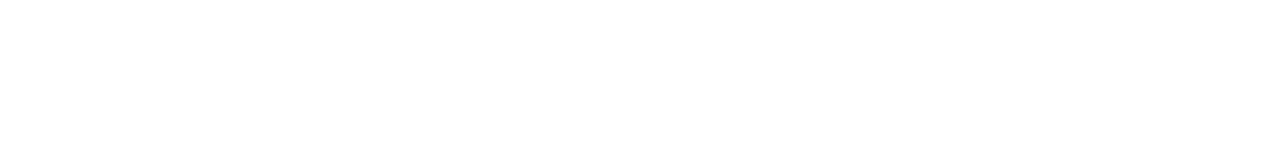
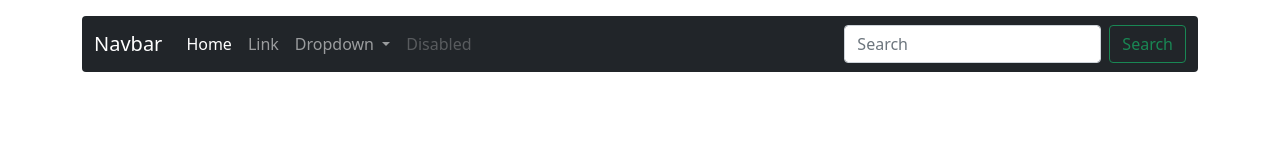
Before and after one commit to FastMinion/TombolokWeb, a plain HTML site: page index.html in a window 1280 px wide. Drawn offline with Linux system fonts and the light colour scheme; files that its build step writes are made by us from their sources.

Commit message:
gyerünk minny minny sikerülni fog

```diff
--- a/index.html
+++ b/index.html
@@ -1,12 +1,61 @@
 <!DOCTYPE html>
 <html lang="en">
+
 <head>
     <meta charset="UTF-8">
     <meta name="viewport" content="width=device-width, initial-scale=1.0">
-    <title>League of Raving</title>
+    <link rel="stylesheet" href="src/dist/bootstrap/css/bootstrap.min.css">
+    <link rel="stylesheet" href="styles.css">
+    <title>Sapphire Racing</title>
 </head>
+
 <body>
+    <div class="container">
+        <div class="col-lg-12 mt-3">
+            <nav class="navbar navbar-expand-lg navbar-dark bg-dark rounded">
+                <div class="container-fluid">
+                    <a class="navbar-brand" href="#">Navbar</a>
+                    <button class="navbar-toggler" type="button" data-bs-toggle="collapse"
+                        data-bs-target="#navbarSupportedContent" aria-controls="navbarSupportedContent"
+                        aria-expanded="false" aria-label="Toggle navigation">
+                        <span class="navbar-toggler-icon"></span>
+                    </button>
+                    <div class="collapse navbar-collapse" id="navbarSupportedContent">
+                        <ul class="navbar-nav me-auto mb-2 mb-lg-0">
+                            <li class="nav-item">
+                                <a class="nav-link active" aria-current="page" href="#">Home</a>
+                            </li>
+                            <li class="nav-item">
+                                <a class="nav-link" href="#">Link</a>
+                            </li>
+                            <li class="nav-item dropdown">
+                                <a class="nav-link dropdown-toggle" href="#" id="navbarDropdown" role="button"
+                                    data-bs-toggle="dropdown" aria-expanded="false">
+                                    Dropdown
+                                </a>
+                                <ul class="dropdown-menu" aria-labelledby="navbarDropdown">
+                                    <li><a class="dropdown-item" href="#">Action</a></li>
+                                    <li><a class="dropdown-item" href="#">Another action</a></li>
+                                    <li>
+                                        <hr class="dropdown-divider">
+                                    </li>
+                                    <li><a class="dropdown-item" href="#">Something else here</a></li>
+                                </ul>
+                            </li>
+                            <li class="nav-item">
+                                <a class="nav-link disabled" href="#" tabindex="-1" aria-disabled="true">Disabled</a>
+                            </li>
+                        </ul>
+                        <form class="d-flex">
+                            <input class="form-control me-2" type="search" placeholder="Search" aria-label="Search">
+                            <button class="btn btn-outline-success" type="submit">Search</button>
+                        </form>
+                    </div>
+                </div>
+            </nav>
+        </div>
+    </div>
+    <script src="src/dist/bootstrap/js/bootstrap.min.js"></script>
+</body>
 
-
-</body>
 </html>
```
